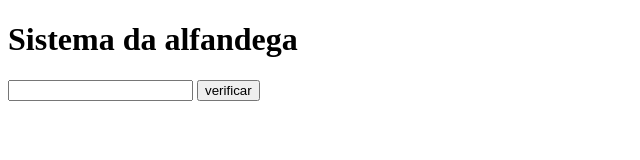
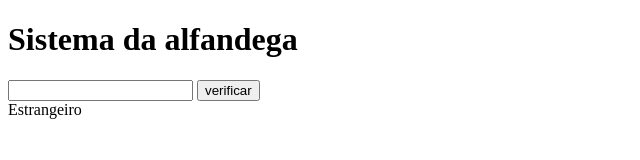
Before and after one commit to felipeiop2/JAVA-SCRIPT, a plain HTML site: page aula011/ex009.html in a window 1280 px wide. Both pictures are taken after a click on the button "verificar". Shown: the full height of the page, 0-640 px from the left. Drawn offline with Linux system fonts and the light colour scheme.

Commit message:
Sistema alfandega

```diff
--- a/aula011/ex009.html
+++ b/aula011/ex009.html
@@ -8,13 +8,18 @@
 <body>
     <h1>Sistema da alfandega</h1>
     <input type="text" name="nascionalidade" id="nascionalidade">
-    <input type="button" value="verificar" onclick="verificar">
+    <input type="button" value="verificar" onclick="verificar()">
     <div id="res"></div>
     <script>
-        function verificar () {
-        var nasci = window.document.getElementById('nascionalidade')
-        var res = windo.document.getElementById('res')
+        function verificar() {
+            var nasci = window.document.getElementById('nascionalidade')
+            var res = window.document.getElementById('res')
 
+            if (nasci.value.toLowerCase() !== 'brasil') {
+                res.innerHTML = 'Estrangeiro'
+            } else {
+                res.innerHTML = 'Brasileiro'
+            }
         }
     </script>
 </body>
```
